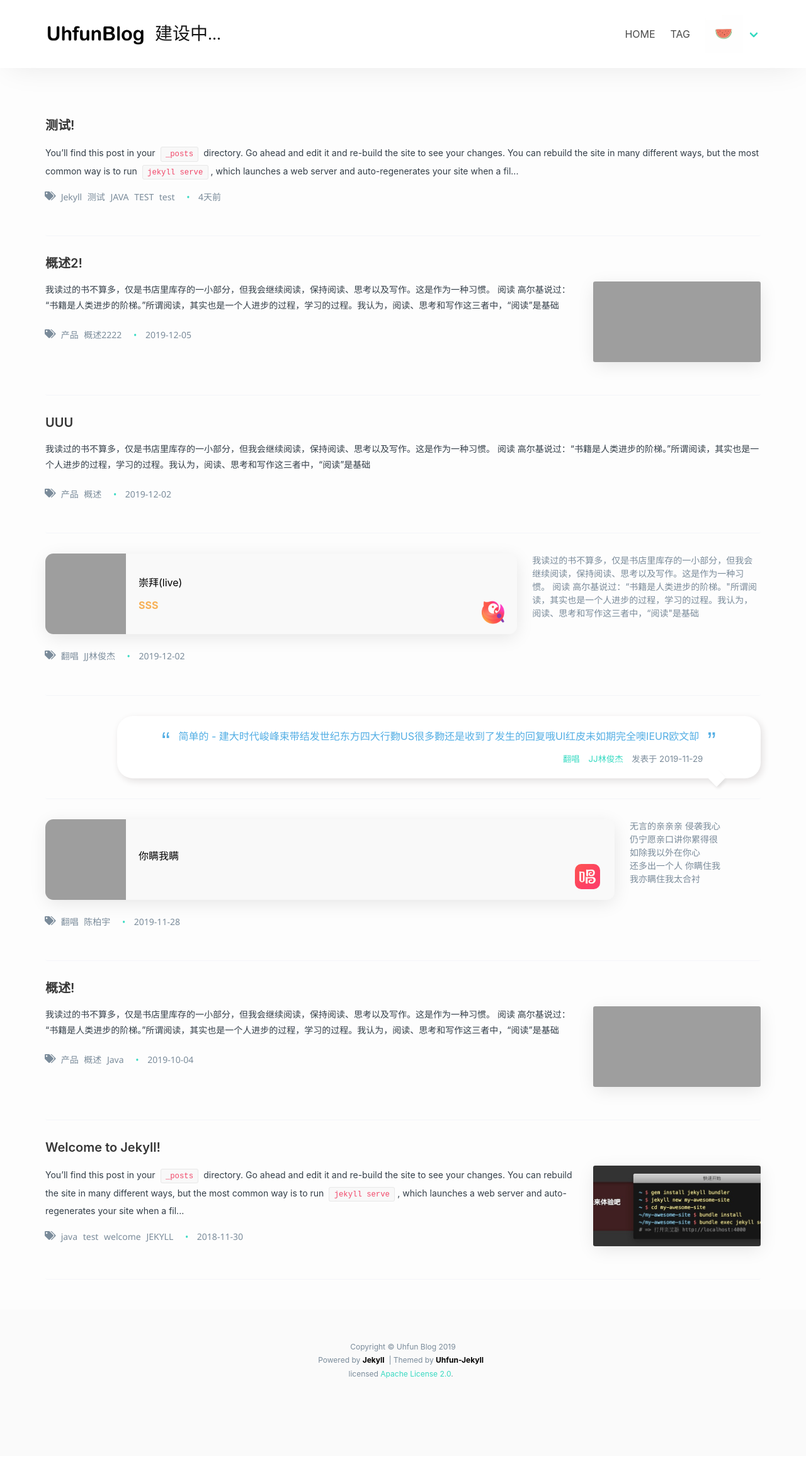
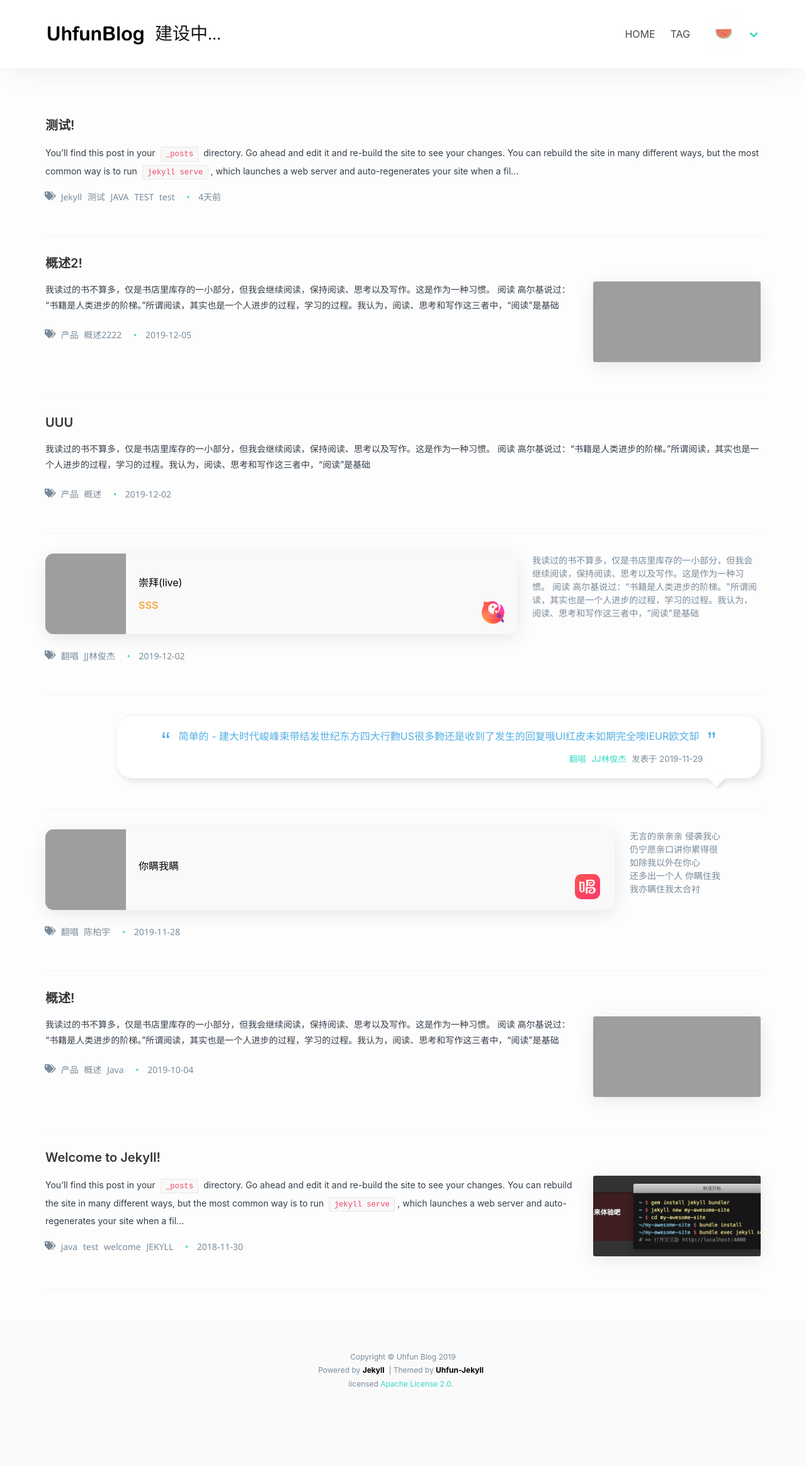
Before and after one commit to uhfun/Uhfun-Jekyll, a Jekyll site: the page built from index.html, in a window 1280 px wide. Shown: the whole page at 63% size. Built offline with Jekyll 4.4.1, drawn with Linux system fonts in a browser that asks for light colours; nearby versions of some CDN libraries; the list of posts is cut into pages by our own code; grey boxes are pictures that could not be loaded.

Commit message:
update breif css

```diff
--- a/_sass/uhfun/_layout.scss
+++ b/_sass/uhfun/_layout.scss
@@ -381,6 +381,7 @@
 
 // breif sketch
 .post_breif {
+  padding-bottom: 1rem;
   .breif-content {
     position: relative;
     width: 90%;
@@ -412,7 +413,7 @@
 
         a {
           color: $base-color !important;
-          margin-right: 10px;
+          margin-right: 5px;
 
           &:hover {
             color: $minor-color !important;
```
